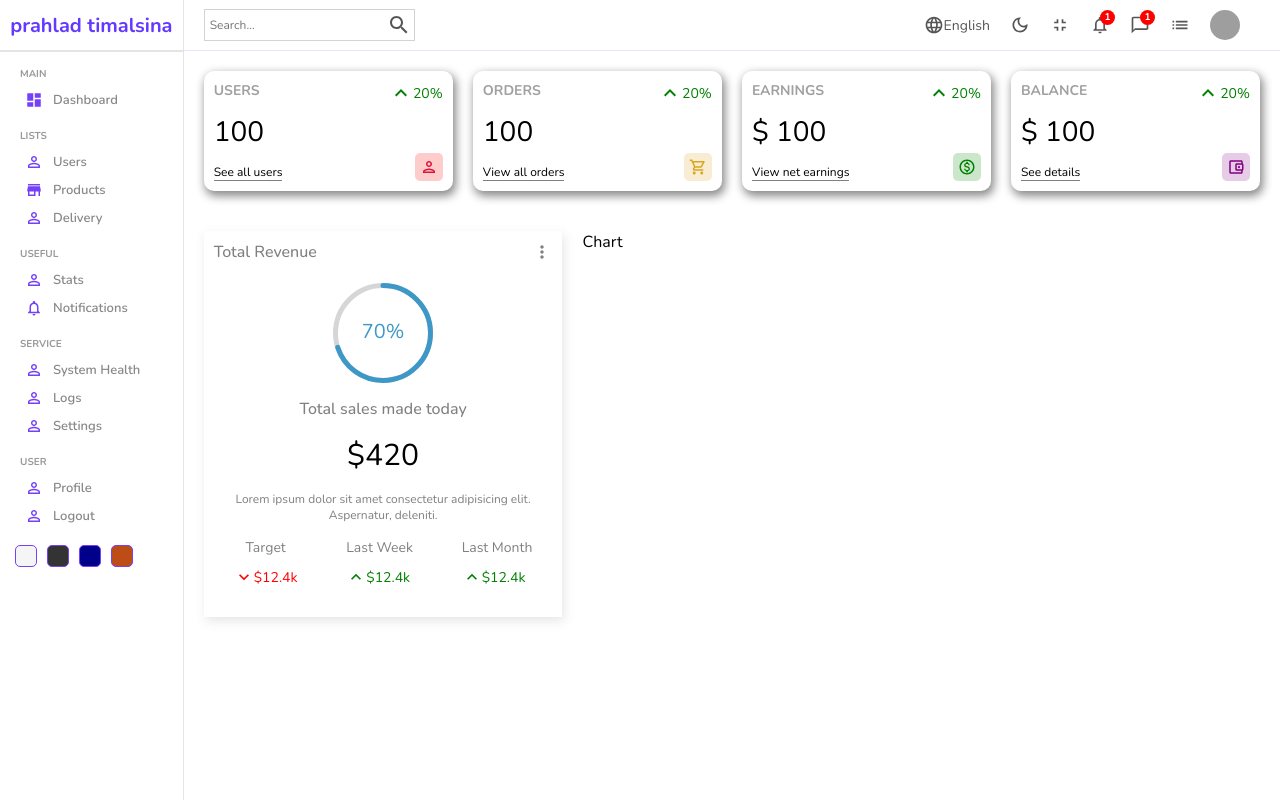
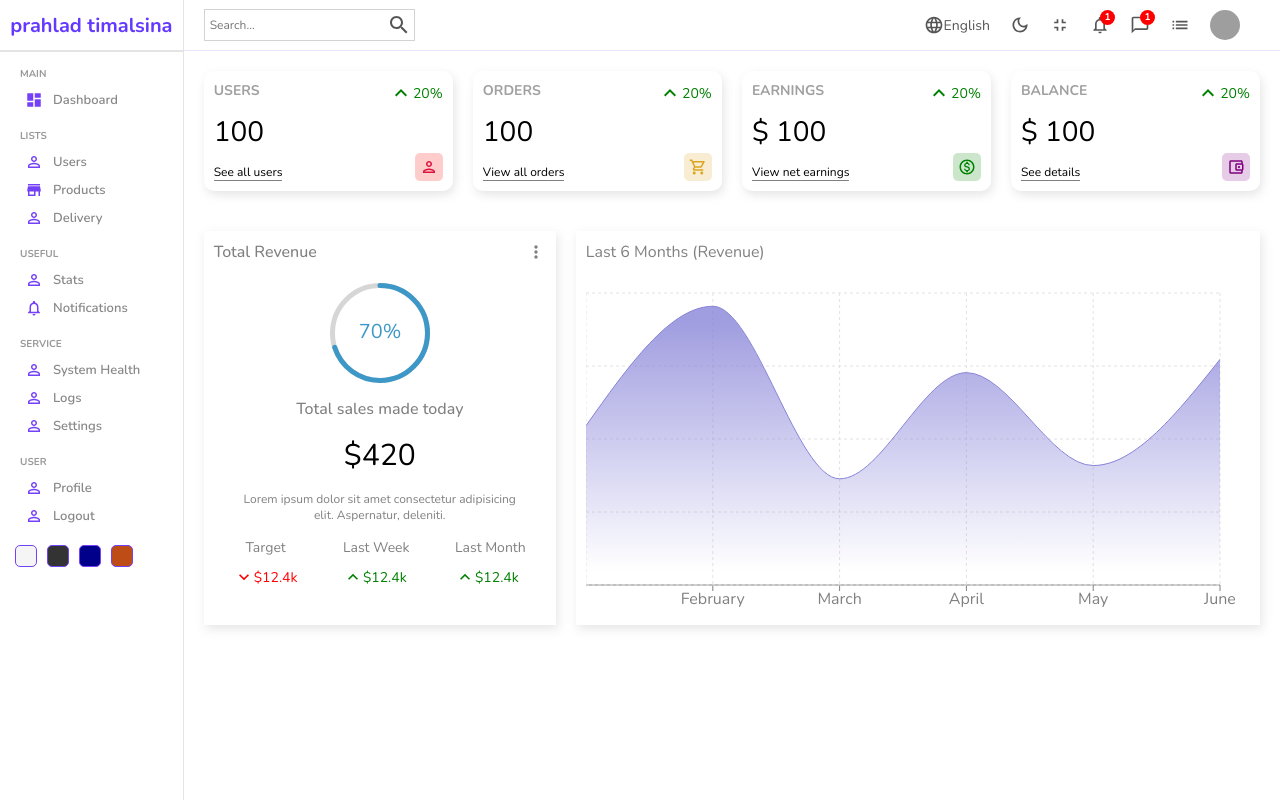
Before and after one commit to prahladtimalsina/React-Admin-Dashboard, a React (Create React App) app: page / in a window 1280 px wide. Built offline with nearby package versions, Linux system fonts and the light colour scheme; grey boxes are pictures that could not be loaded.

Commit message:
chart js added and render

```diff
--- a/package.json
+++ b/package.json
@@ -15,6 +15,7 @@
     "react-dom": "^17.0.2",
     "react-router-dom": "^6.2.2",
     "react-scripts": "5.0.0",
+    "recharts": "^2.1.9",
     "sass": "^1.49.9",
     "web-vitals": "^2.1.4"
   },
--- a/src/components/chart/Chart.jsx
+++ b/src/components/chart/Chart.jsx
@@ -1,9 +1,52 @@
 import './chart.scss'
-
+import {
+  AreaChart,
+  Area,
+  XAxis,
+  YAxis,
+  CartesianGrid,
+  Tooltip,
+  ResponsiveContainer,
+} from "recharts";
+const data = [
+  { name: "January", Total: 1200 },
+  { name: "February", Total: 2100 },
+  { name: "March", Total: 800 },
+  { name: "April", Total: 1600 },
+  { name: "May", Total: 900 },
+  { name: "June", Total: 1700 },
+];
 const Chart = () => {
   return (
-    <div className='chart'>Chart</div>
-  )
-}
+    <div className="chart">
+      <div className="title">Last 6 Months (Revenue)</div>
+      <ResponsiveContainer width="100%" aspect={2 / 1}>
+        <AreaChart
+          width={730}
+          height={250}
+          data={data}
+          margin={{ top: 10, right: 30, left: 0, bottom: 0 }}
+        >
+          <defs>
+            <linearGradient id="total" x1="0" y1="0" x2="0" y2="1">
+              <stop offset="5%" stopColor="#8884d8" stopOpacity={0.8} />
+              <stop offset="95%" stopColor="#8884d8" stopOpacity={0} />
+            </linearGradient>
+          </defs>
+          <XAxis dataKey="name" stroke='gray' />
+          <CartesianGrid strokeDasharray="3 3" className='chartGrid' />
+          <Tooltip />
+          <Area
+            type="monotone"
+            dataKey="Total"
+            stroke="#8884d8"
+            fillOpacity={1}
+            fill="url(#total)"
+          />
+        </AreaChart>
+      </ResponsiveContainer>
+    </div>
+  );
+};
 
 export default Chart
--- a/src/components/chart/chart.scss
+++ b/src/components/chart/chart.scss
@@ -1,4 +1,13 @@
 .chart{
     flex: 4;
-
+    -web-kit-box-shadow: 2px 4px 10px rgba(0,0,0,0.47);
+    box-shadow:2px 4px 10px rgba(201,201,201,0.47);
+    padding: 10px;
+    color: gray;
+   .title{
+       margin-bottom: 20px;
+   }
+   .chartGrid{
+       stroke: rgb(228, 225, 225);
+   }
 }
--- a/src/components/widget/widget.scss
+++ b/src/components/widget/widget.scss
@@ -3,8 +3,12 @@
     justify-content: space-between;
     flex: 1;
     padding: 10px;
-    -webkit-box-shadow: 2px 4px 10px 1px rgba(0,0,0,0.47);
-    box-shadow:  2px 4px 10px 1px rgba(0,0,0,0.47);
+    // -webkit-box-shadow: 2px 4px 10px 1px rgba(0,0,0,0.47);
+    // box-shadow:  2px 4px 10px 1px rgba(0,0,0,0.47);
+
+    -web-kit-box-shadow: 2px 4px 10px rgba(0,0,0,0.47);
+    box-shadow:2px 4px 10px rgba(201,201,201,0.47);
+
     border-radius: 10px;
     height: 100px;
     cursor: pointer;
```
Also changed, not shown: 1 other file (tests, documents, lock files or other folders).
